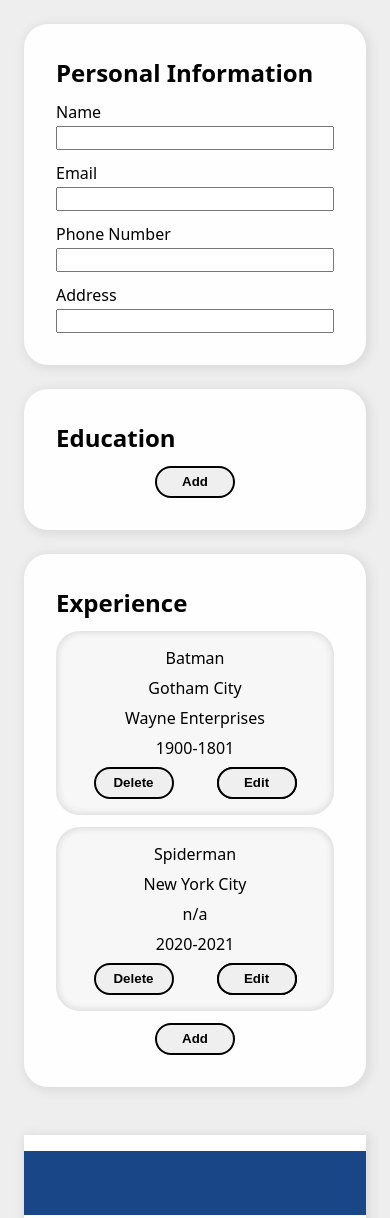
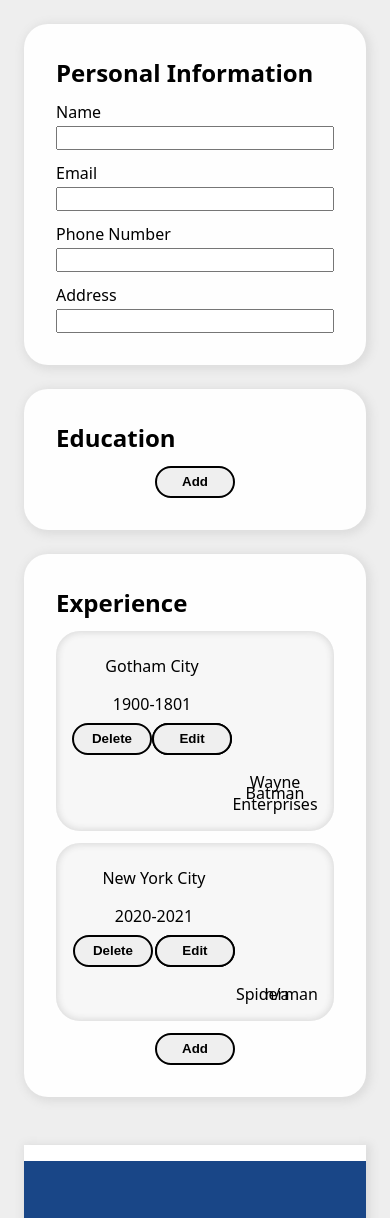
Before and after one commit to Haris-199/cv-project, a React (Vite) app: page / in a window 390 px wide. Shown: the top 1218 px of the page. Built offline with nearby package versions, Linux system fonts and the light colour scheme.

Commit message:
Style experience form

```diff
--- a/src/components/ExperienceTab.jsx
+++ b/src/components/ExperienceTab.jsx
@@ -1,6 +1,7 @@
 import { useState } from "react";
 import CancelButton from "./CancelButton";
 import SaveButton from "./SaveButton";
+import '../styles/experience-tab.css';
 
 export default function ExperienceTab({ info, handleChange }) {
   const [experienceEdit, setExperienceEdit] = useState(-1);
@@ -107,6 +108,7 @@ export default function ExperienceTab({ info, handleChange }) {
           />
 
           <label htmlFor="point">Description</label>
+          <div className="description-input">
             <input
               type="text"
               name="point"
@@ -126,7 +128,7 @@ export default function ExperienceTab({ info, handleChange }) {
             <ul>
               {points.map((pnt) => (
                 <li key={pnt}>
-                {pnt}
+                  <p>{pnt}</p>
                   <button
                     type="button"
                     onClick={() => setPoints(points.filter((p) => p !== pnt))}
@@ -136,7 +138,7 @@ export default function ExperienceTab({ info, handleChange }) {
                 </li>
               ))}
             </ul>
-
+          </div>
           <CancelButton />
           <SaveButton
             onClick={() => {
@@ -153,7 +155,7 @@ export default function ExperienceTab({ info, handleChange }) {
       ) : (
         <>
           {info.experience.map((obj) => (
-            <div key={obj.title + obj.company} className="edu-item-preview">
+            <div key={obj.title + obj.company} className="exp-item-preview">
               <button
                 type="button"
                 className="del-btn"
@@ -167,10 +169,10 @@ export default function ExperienceTab({ info, handleChange }) {
               >
                 Delete
               </button>
-              <p className="school">{obj.title}</p>
-              <p className="location">{obj.location}</p>
-              <p className="degree">{obj.company}</p>
-              <p className="length">
+              <p className="job-title">{obj.title}</p>
+              <p className="job-location">{obj.location}</p>
+              <p className="company">{obj.company}</p>
+              <p className="job-length">
                 {obj.start}-{obj.end}
               </p>
               <button type="button" className="edit-btn">
--- a/src/components/Form.jsx
+++ b/src/components/Form.jsx
@@ -3,6 +3,8 @@ import CancelButton from "./CancelButton";
 import SaveButton from "./SaveButton";
 import ExperienceTab from "./ExperienceTab";
 import "../styles/form.css";
+/* eslint-disable react/prop-types */
+
 
 export default function Form({ info, handleChange }) {
   const [educationEdit, setEducationEdit] = useState(-1);
--- /dev/null
+++ b/src/styles/experience-tab.css
@@ -0,0 +1,79 @@
+.exp-item-preview {
+  grid-column: 1 / -1;
+  padding: 1rem;
+  margin-top: 0.75rem;
+  border-radius: 1.5rem;
+  background-color: #f7f7f7;
+  box-shadow: inset 0px 0px 6px 2px #ddd;
+
+  display: grid;
+  row-gap: 0.5rem;
+  text-align: center;
+  grid-template-columns: 1fr 1fr 1fr;
+  grid-template-areas: "title location delete" "company length edit";
+  justify-items: center;
+  align-items: center;
+}
+.del-btn {
+  grid-area: delete;
+}
+.job-title {
+  grid-area: title;
+}
+.job-location {
+  grid-area: location;
+}
+.company {
+  grid-area: company;
+}
+.job-length {
+  grid-area: length;
+}
+.edit-btn {
+  grid-area: edit;
+}
+@media (max-width: 600px) {
+  .exp-item-preview {
+    grid-template-columns: 1fr 1fr;
+    grid-template-areas: "school school" "location location" "degree degree" "length length" "delete edit";
+  }
+}
+
+.experience {
+  display: grid;
+  grid-template-columns: 1fr 1fr;
+}
+.experience label,
+.experience input {
+  grid-column: 1 / -1;
+}
+.experience label {
+  margin-top: 0.75rem;
+  margin-bottom: 0.2rem;
+}
+
+.description-input {
+  grid-column: 1 / -1;
+
+  display: grid;
+  grid-template-columns: 1fr auto;
+  align-items: center;
+  column-gap: 0.5rem;
+  row-gap: 0.5rem;
+
+}
+.description-input input {
+  grid-column: span 1;
+}
+
+.experience ul {
+  grid-column: 1 / -1;
+  display: grid;
+  row-gap: 0.5rem;
+}
+
+.experience li {
+  display: grid;
+  grid-template-columns: 1fr auto;
+  align-items: center;
+}
--- a/src/styles/form.css
+++ b/src/styles/form.css
@@ -106,11 +106,6 @@ button:hover {
 .education input {
   grid-column: 1 / -1;
 }
-.add-btn {
-  margin-top: 0.75rem;
-  grid-column: 1 / -1;
-  justify-self: center;
-}
 #school-start,
 #school-end,
 label[for="school-start"],
@@ -121,15 +116,8 @@ label[for="school-end"] {
   grid-area: 8 / 2 / 9 / 3;
 }
 
-.experience {
-  display: grid;
-  grid-template-columns: 1fr 1fr;
+.add-btn {
+  margin-top: 0.75rem;
+  grid-column: 1 / -1;
+  justify-self: center;
 }
-.experience label,
-.experience input {
-  grid-column: 1 / -1;
-}
-.experience label {
-  margin-top: 0.75rem;
-  margin-bottom: 0.2rem;
-}
```
Lines whose indentation alone changed are shown as unchanged.
